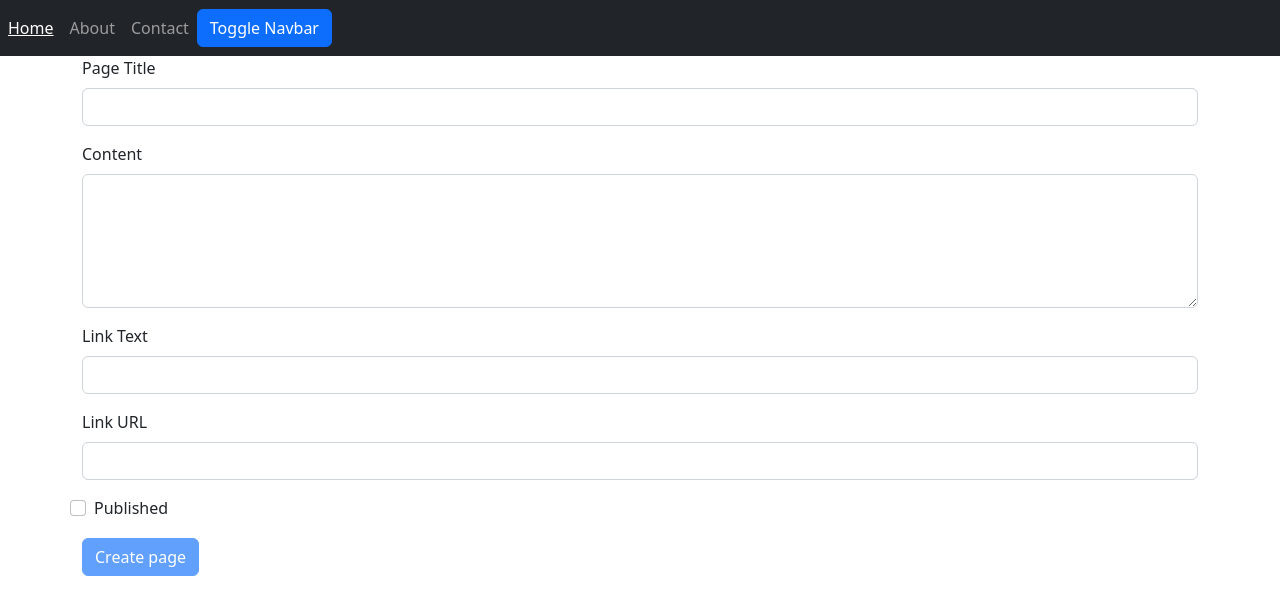
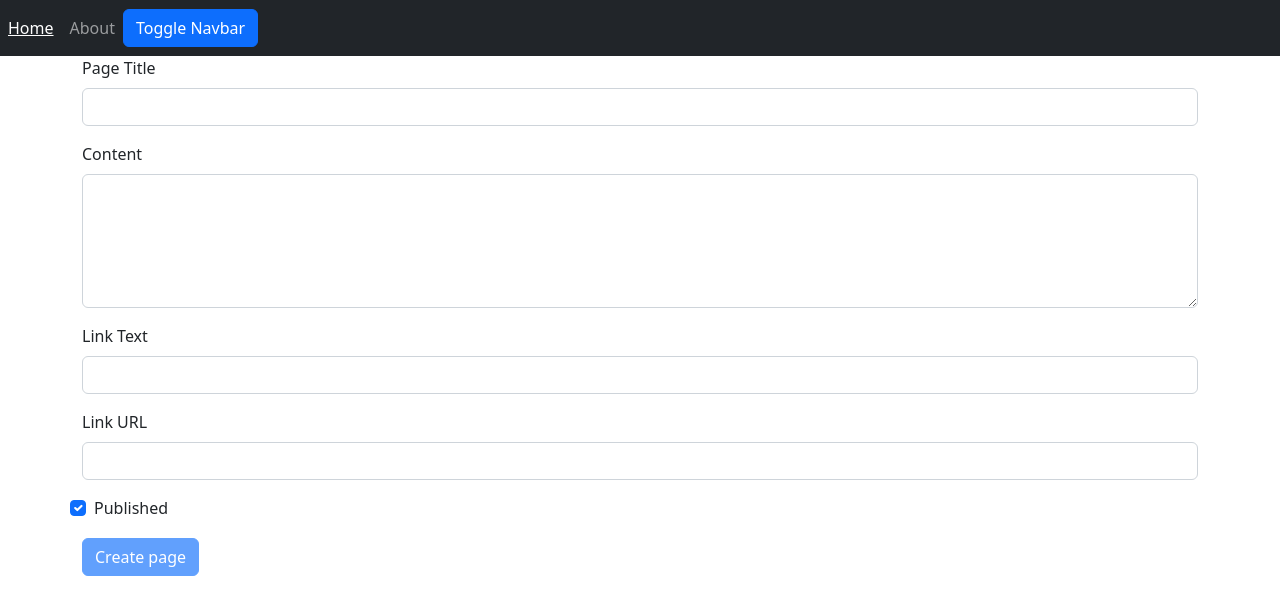
Before and after one commit to MaryyamSalah/Vue-Start-Spa, a Vue app: page / in a window 1280 px wide. Shown: the top 614 px of the page. Built offline with nearby package versions, Linux system fonts and the light colour scheme.

Commit message:
updating data

```diff
--- a/public/pages.json
+++ b/public/pages.json
@@ -1,16 +1,20 @@
 [{
     "link": {"text":"Home" , "url":"index.html"},
    "pageTitle":"Home page" ,
-    "content":"this is Home page"
+    "content":"this is Home page",
+    "published":true
+
 },
 {
 
     "link": {"text":"About" , "url":"about.html"},
     "pageTitle":"'About page'" ,
-    "content":"this is About page"
+    "content":"this is About page",
+    "published":true
 },
 {
     "link": {"text":"Contact" , "url":"contact.html"},
     "pageTitle":"Contact page" ,
-    "content":"this is Contact page"
+    "content":"this is Contact page",
+    "published":false
 }]
--- a/src/components/CreatePage.vue
+++ b/src/components/CreatePage.vue
@@ -22,7 +22,7 @@
             <div class="row mb-3">
                 <div class="form-check">
                     <label class="form-check-label" for="gridCheck1">Published</label>
-                    <input class="form-check-input" type="checkbox" />
+                    <input class="form-check-input" type="checkbox" v-model="published" >
                 </div>
             </div>
         </div>
@@ -46,7 +46,8 @@
             pageTitle: "" ,
             content:"" ,
             linkText:"" ,
-            linkUrl:""
+            linkUrl:"" ,
+            published:true
         }
     },
     methods:{
@@ -59,8 +60,15 @@
                 pageTitle: this.pageTitle,
                 content:this.content,
                 linkText:this.linkText,
-                linkUrl:this.linkUrl
-            })
+                linkUrl:this.linkUrl,
+                published:this.published
+            });
+
+           this.pageTitle;'' ;
+           this. content;"" ;
+            this.linkText; "" ;
+            this.linkUrl; "" ;
+            this.published; true;
 
         }
 
--- a/src/components/NavbarPage.vue
+++ b/src/components/NavbarPage.vue
@@ -3,7 +3,7 @@
         :class="[`navbar-${theme}`,`bg-${theme}`,'navbar' ,'navbar-expand-lg']">
 
             <ul  class="navbar-nav">
-              <li v-for="(page ,index) in pages" class="nav-item" :key ="index">
+              <li v-for="(page ,index) in publishedPgaes" class="nav-item" :key ="index">
                 <navbar-link
                 :page="page"
                 :isActive="activePage == index"
@@ -26,6 +26,11 @@
     created(){
               this.getThemeSetting
                },
+
+    computed:{
+            publishedPgaes(){
+               return this.pages.filter(p =>p.published);
+               }},
      props:['pages','activePage','navLinkClick'],
 
        data(){
```
